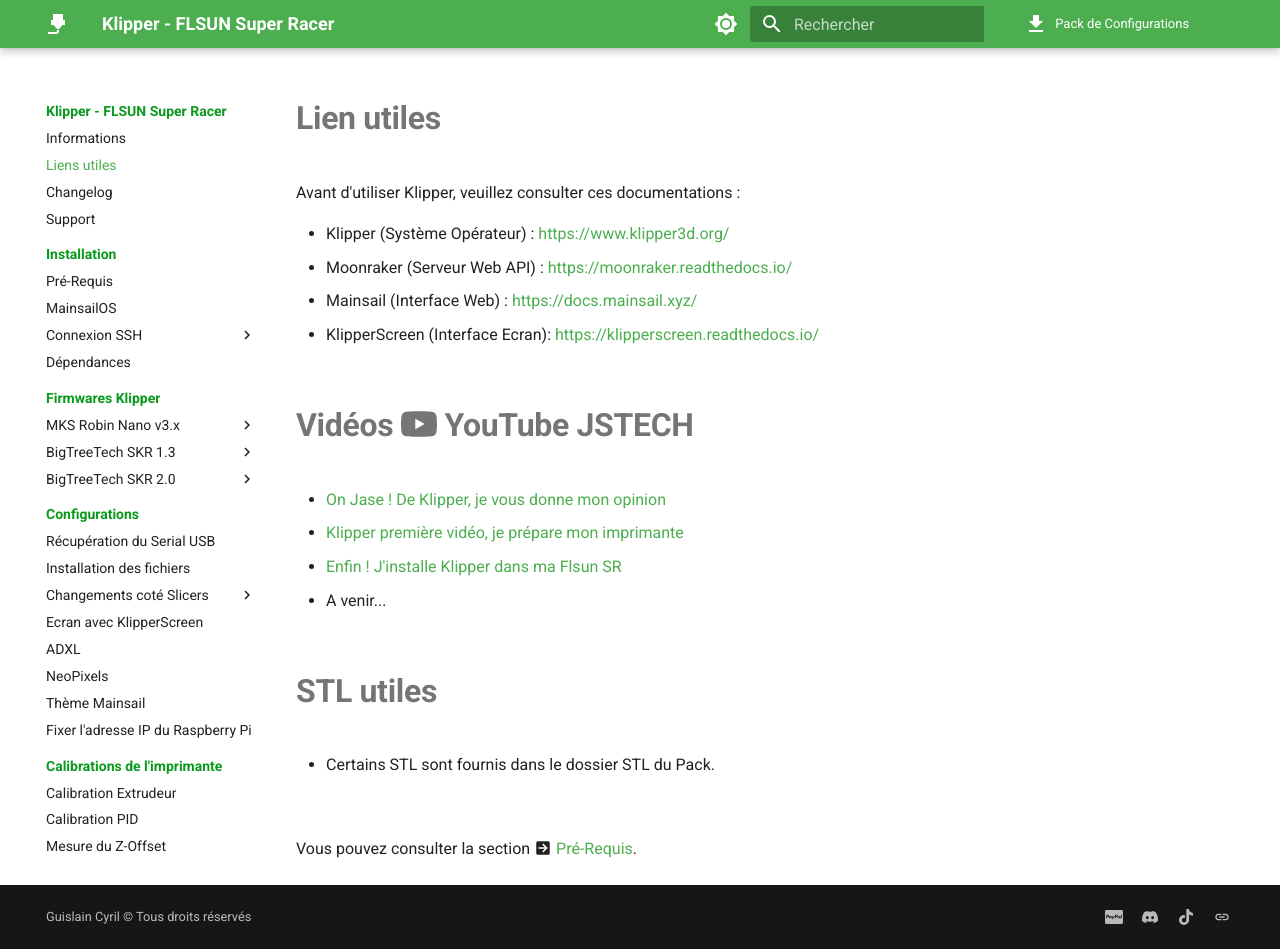
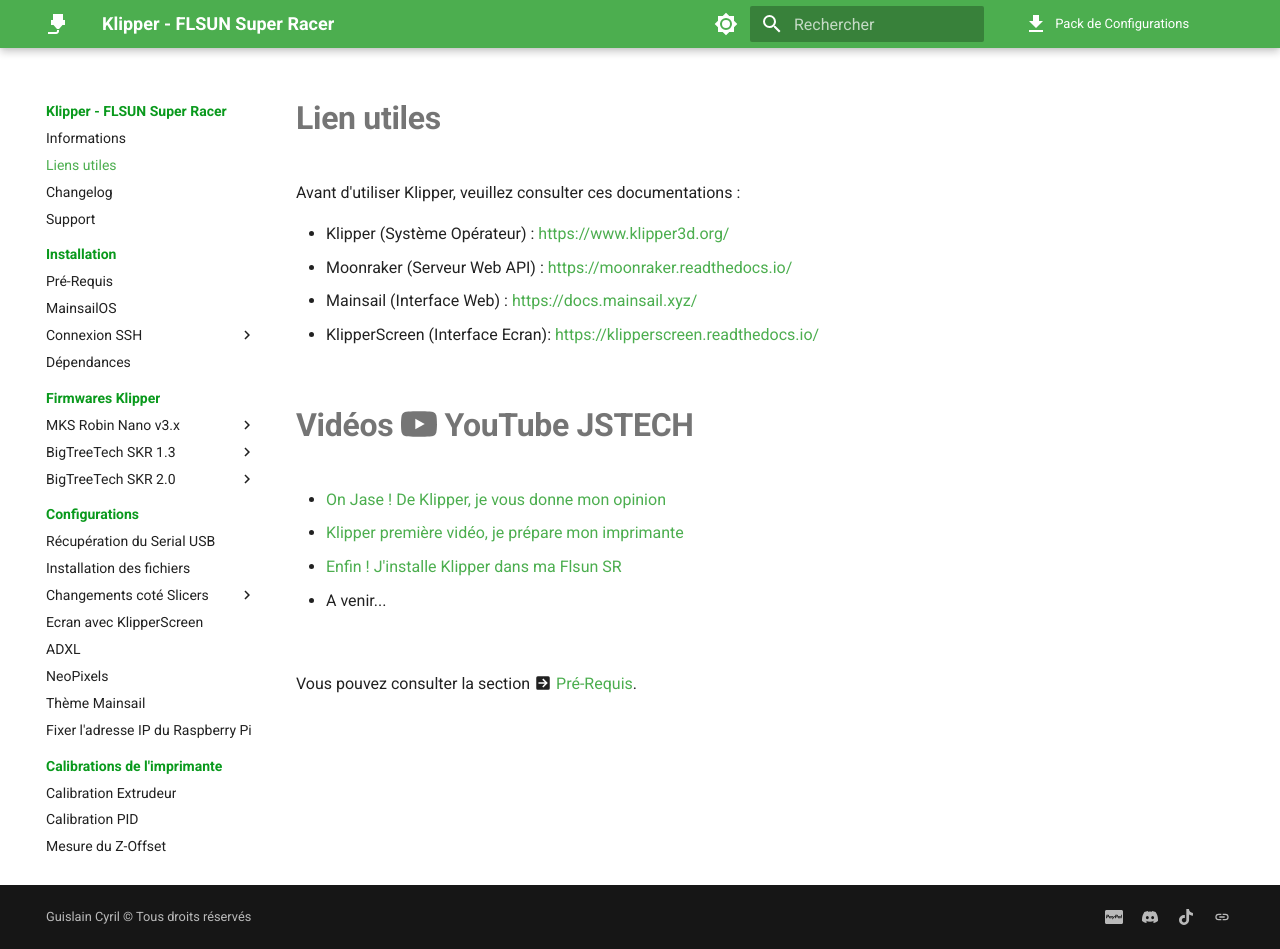
Before and after one commit to Guilouz/test, an MkDocs documentation site: the page built from docs/liens-utiles.md, in a window 1280 px wide and 949 px high. Built offline with MkDocs 1.6.1 and Material for MkDocs 9.7.7, drawn with Linux system fonts in a browser that asks for light colours; comment, search, counter and statistics services are not loaded.

Commit message:
Update liens-utiles.md

```diff
--- a/docs/liens-utiles.md
+++ b/docs/liens-utiles.md
@@ -23,10 +23,4 @@
 
 <br />
 
-# STL utiles
-
-- Certains STL sont fournis dans le dossier STL du Pack.
-
-<br />
-
 Vous pouvez consulter la section :material-arrow-right-box: [Pré-Requis](installation/pre-requis.md).
```
